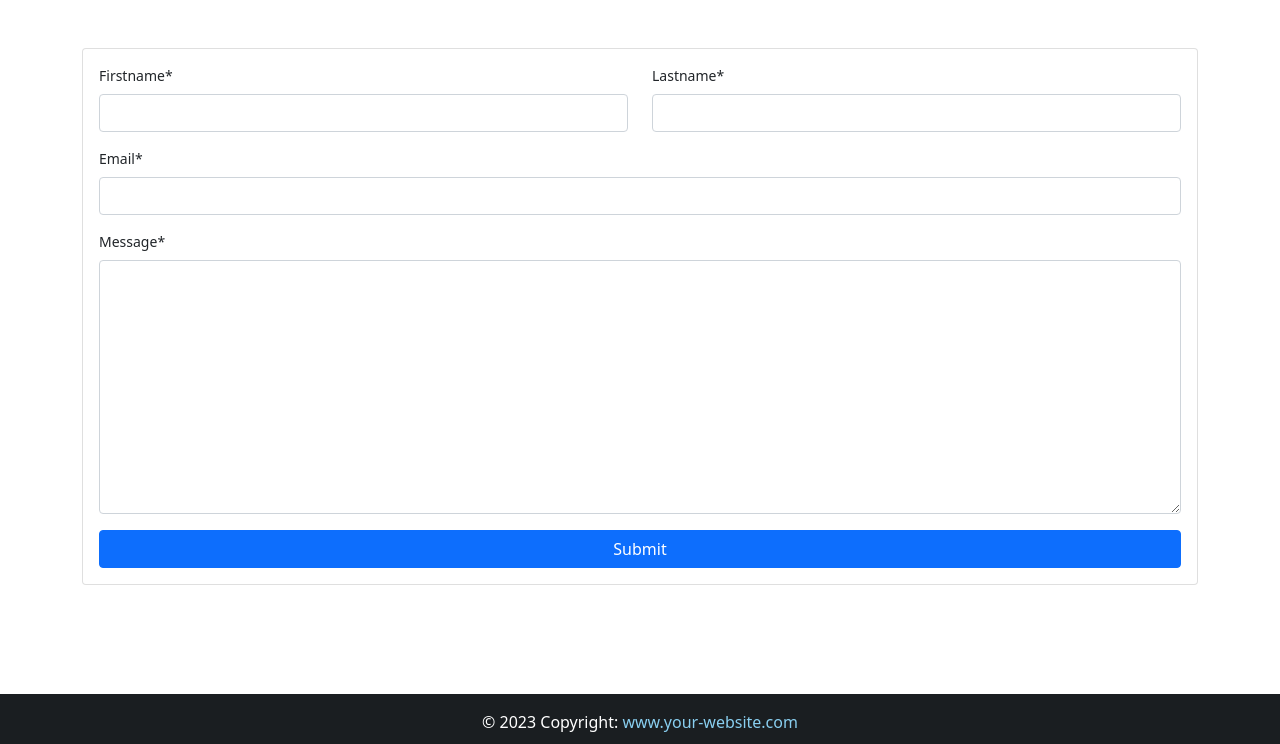
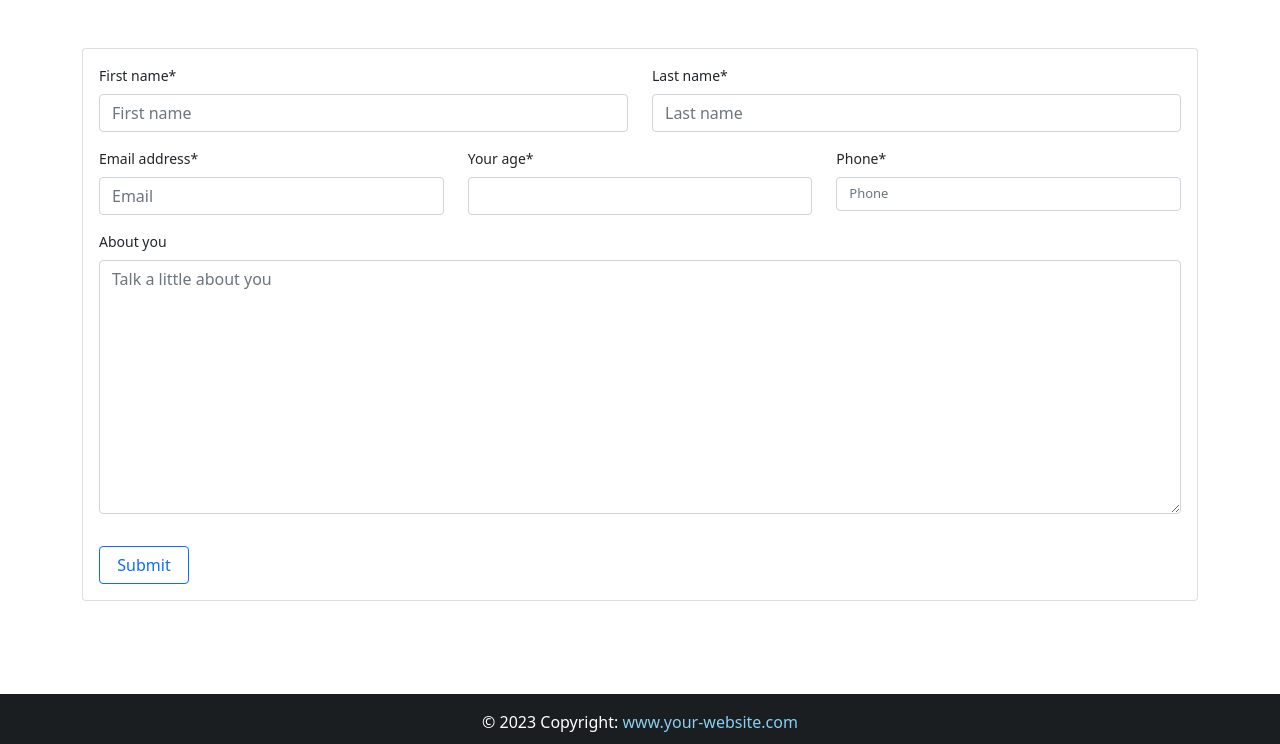
Before and after one commit to tawounfouet/365-Days-Of-Code-Challenge, a Django app: page / in a window 1280 px wide. Shown: the part 56-800 px from the top of the page. Run offline with Django 4.2, Linux system fonts and the light colour scheme; some libraries are stand-ins or nearby versions.

Commit message:
Day 15 - Crispy Forms tutorial form Django Mastery Youtube : Part #02 & 03

```diff
--- a/crispy-form_django-mastery/Template_Forms_Crispy/App/forms.py
+++ b/crispy-form_django-mastery/Template_Forms_Crispy/App/forms.py
@@ -1,11 +1,62 @@
 from django import forms
 from .models import Candidate
+from django.core.validators import RegexValidator
 
 
 class CandidateForm(forms.ModelForm):
 
+    # VALIDATIONS
+    firstname = forms.CharField(label='First name',
+                                min_length=3,
+                                max_length=50,
+                                validators=[RegexValidator(
+                                    '^[a-zA-ZÀ-ÿ\s]*$', message="Only letters is allowed !")],
+                                widget=forms.TextInput(attrs={'placeholder': 'First name'}))
+
+    lastname = forms.CharField(label='Last name',
+                               min_length=3,
+                               max_length=50,
+                               validators=[RegexValidator(
+                                   '^[a-zA-ZÀ-ÿ\s]*$', message="Only letters is allowed !")],
+                               widget=forms.TextInput(attrs={'placeholder': 'Last name'}))
+
+    email = forms.CharField(label='Email address',
+                            min_length=3,
+                            max_length=50,
+                            validators=[RegexValidator(
+                                '^[a-zA-Z0-9.+_-]+@[a-zA-Z0-9._-]+\.[a-zA-Z]+$', message="Put a valid email !")],
+                            widget=forms.TextInput(attrs={'placeholder': 'Email'}))
+
+    # Method 1
+   # age = forms.CharField(widget=forms.TextInput(attrs={'type': 'number'}))
+
+    # Method 2
+    age = forms.CharField(label='Your age',
+                          validators=[RegexValidator(
+                                ' ^[0-9]*$', message="Only number is allowed !")],
+                          widget=forms.TextInput(attrs={'type': 'number'}))
+
+    message = forms.CharField(label='About you',
+                              min_length=10,
+                              max_length=500,
+                              required=False,
+                              validators=[RegexValidator(
+                                  '^[a-zA-Z0-9.+_-]+@[a-zA-Z0-9._-]+\.[a-zA-Z]+$', message="Put a valid email !")],
+                              widget=forms.Textarea(attrs={'placeholder': 'Talk a little about you', 'rows': 10}))
+
     class Meta:
         model = Candidate
-        #fields = ["firstname", "lastname"]
+        #fields  = ["firstname", "lastname", "email", "age", "message"]
         #exclude = ["email", "message"]
         fields = "__all__"
+
+        # Outside Widget
+        widgets = {
+            'phone': forms.TextInput(
+                attrs={'style': 'font-size: 13px',
+                       'placeholder': 'Phone',
+                       'data-mask': '(+00) 00 00 00 00 00'
+                       }
+            )
+
+        }
--- a/crispy-form_django-mastery/Template_Forms_Crispy/App/models.py
+++ b/crispy-form_django-mastery/Template_Forms_Crispy/App/models.py
@@ -6,6 +6,8 @@ from django.db import models
 class Candidate(models.Model):
     firstname = models.CharField(max_length=50)
     lastname = models.CharField(max_length=50)
+    age = models.CharField(max_length=3)
+    phone = models.CharField(max_length=25) #(33) 668957467
     email = models.EmailField(max_length=50)
     message = models.TextField()
     created_at = models.DateTimeField(auto_now=True)
--- a/crispy-form_django-mastery/Template_Forms_Crispy/App/templates/base.html
+++ b/crispy-form_django-mastery/Template_Forms_Crispy/App/templates/base.html
@@ -44,5 +44,9 @@
     <!-- Bootstrap 5 JS -->
     <script src="https://cdn.jsdelivr.net/npm/bootstrap@5.0.2/dist/js/bootstrap.bundle.min.js" integrity="sha384-MrcW6ZMFYlzcLA8Nl+NtUVF0sA7MsXsP1UyJoMp4YLEuNSfAP+JcXn/tWtIaxVXM" crossorigin="anonymous"></script>
 
+    <!-- Jquery cdn -->
+    <script src="https://code.jquery.com/jquery-3.6.3.min.js" integrity="sha256-pvPw+upLPUjgMXY0G+8O0xUf+/Im1MZjXxxgOcBQBXU=" crossorigin="anonymous"></script>
+    <!-- Jquery mask cdn -->
+    <script src="https://cdnjs.cloudflare.com/ajax/libs/jquery.mask/1.14.8/jquery.mask.min.js" integrity="sha512-hAJgR+pK6+s492clbGlnrRnt2J1CJK6kZ82FZy08tm6XG2Xl/ex9oVZLE6Krz+W+Iv4Gsr8U2mGMdh0ckRH61Q==" crossorigin="anonymous" referrerpolicy="no-referrer"></script>
 </body>
 </html>
--- a/crispy-form_django-mastery/Template_Forms_Crispy/App/templates/home.html
+++ b/crispy-form_django-mastery/Template_Forms_Crispy/App/templates/home.html
@@ -6,18 +6,20 @@
 
     <form method="POST" , class="card p-3 mt-5" autocomplete="off">
         {% csrf_token %}
+        <!-- {{ form|crispy }} -->
         <div class="row">
-            <div class="col-6">
-                {{ form.firstname|as_crispy_field  }}
-            </div>
-            <div class="col-6">
-                {{ form.lastname|as_crispy_field  }}
-            </div>
+            <div class="col-6">{{ form.firstname|as_crispy_field  }}</div>
+            <div class="col-6">{{ form.lastname|as_crispy_field  }}</div>
         </div>
 
-        {{ form.email|as_crispy_field  }}
+        <div class="row">
+            <div class="col-4">{{ form.email|as_crispy_field  }}</div>
+            <div class="col-4">{{ form.age|as_crispy_field  }}</div>
+            <div class="col-4">{{ form.phone|as_crispy_field  }}</div>
+        </div>
+
         {{ form.message|as_crispy_field  }}
-        <button type="submit" class="btn btn-primary" mt-5>Submit</button>
+        <button type="submit" class="btn btn-outline-primary mt-3" style="width: 90px;">Submit</button>
     </form>
 
 
```
Also changed, not shown: crispy-form_django-mastery/Template_Forms_Crispy/App/migrations/0002_candidate_age.py (added), crispy-form_django-mastery/Template_Forms_Crispy/App/migrations/0003_candidate_phone.py (added), crispy-form_django-mastery/Template_Forms_Crispy/db.sqlite3.
